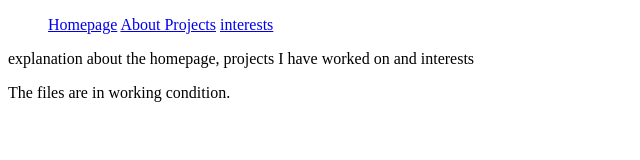
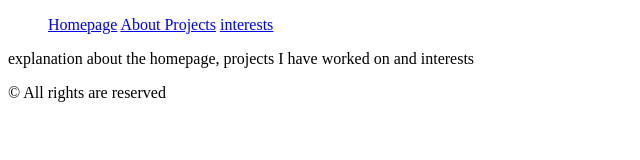
Before and after one commit to shlok25bai10020-bot/internship_mini_project, a plain HTML site: page index.html in a window 1280 px wide. Shown: the full height of the page, 0-640 px from the left. Drawn offline with Linux system fonts and the light colour scheme.

Commit message:
Have updated the index.html file
Have updated the index.html file and added the copyright symbol in the footer tag

```diff
--- a/index.html
+++ b/index.html
@@ -19,7 +19,7 @@
         <p>explanation about the homepage, projects I have worked on and interests </p>
     </main>
     <footer>
-        The files are in working condition.
+        &copy; All rights are reserved
     </footer>
 </body>
 </html>
```
